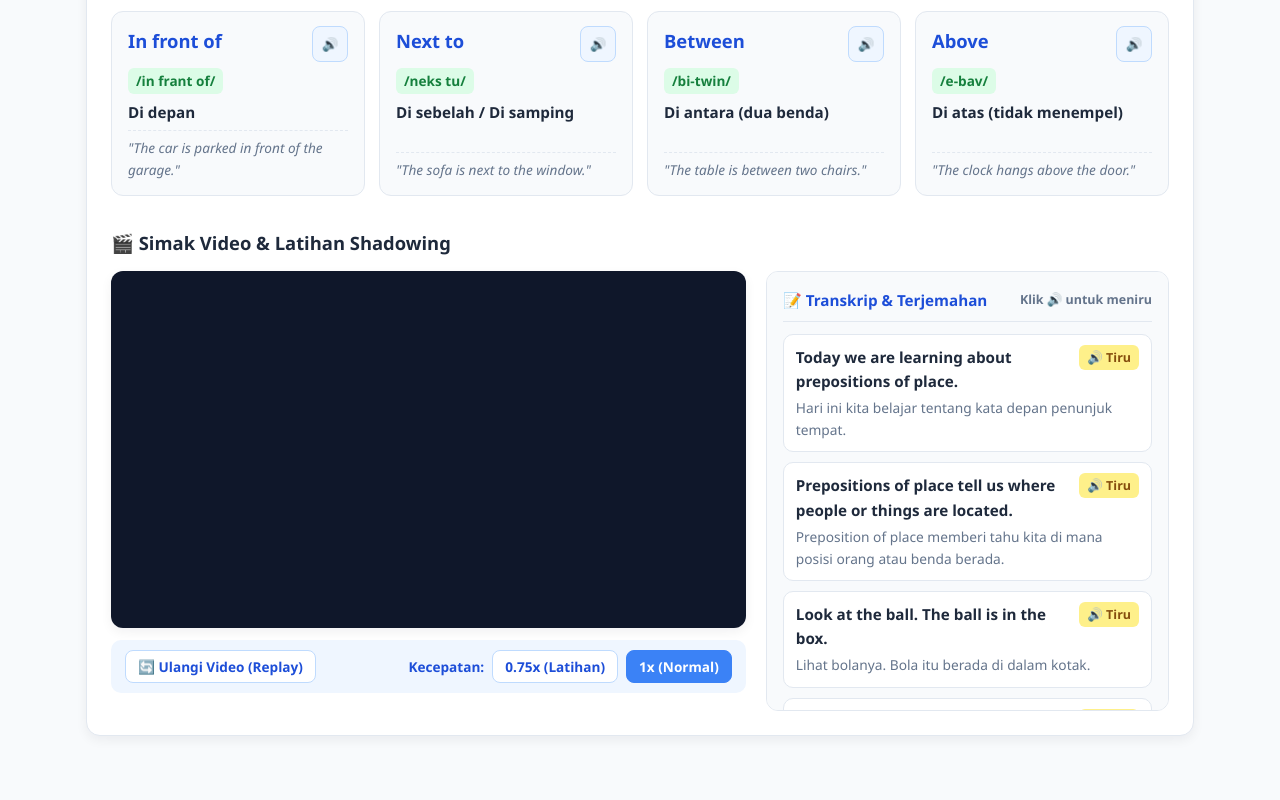
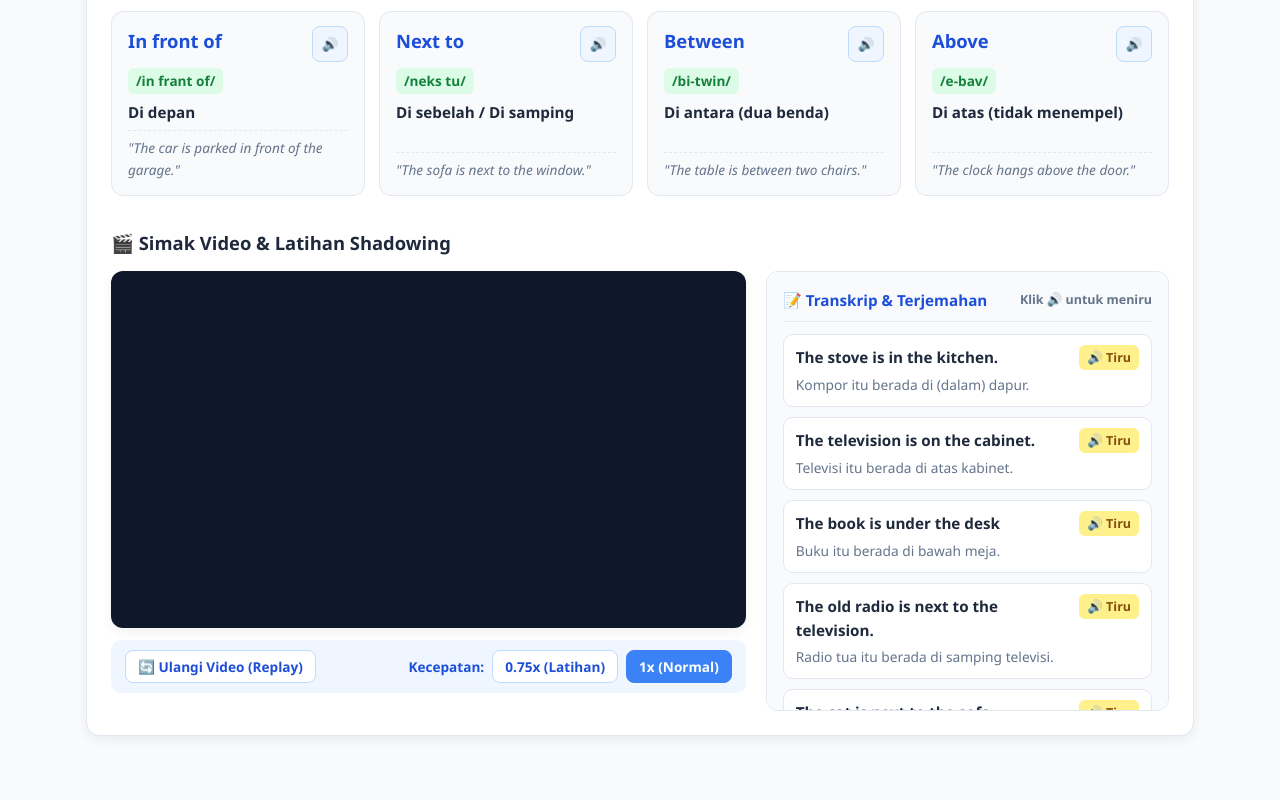
Before and after one commit to rioforchollege-acc/englearn, a plain HTML site: page index.html in a window 1280 px wide. Shown: the part 790-1590 px from the top of the page. Drawn offline with Linux system fonts and the light colour scheme.

Commit message:
update transcript prep of place

```diff
--- a/index.html
+++ b/index.html
@@ -629,14 +629,14 @@
                 { word: "Above", phonetic: "/e-bav/", meaning: "Di atas (tidak menempel)", example: "The clock hangs above the door." }
               ],
               transcript: [
-                { en: "Today we are learning about prepositions of place.", id: "Hari ini kita belajar tentang kata depan penunjuk tempat." },
-                { en: "Prepositions of place tell us where people or things are located.", id: "Preposition of place memberi tahu kita di mana posisi orang atau benda berada." },
-                { en: "Look at the ball. The ball is in the box.", id: "Lihat bolanya. Bola itu berada di dalam kotak." },
-                { en: "Now, the ball is on the box.", id: "Sekarang, bola itu berada di atas kotak." },
-                { en: "Where is the ball now? It is under the box.", id: "Di mana bolanya sekarang? Bolanya berada di bawah kotak." },
-                { en: "The ball is in front of the box, and now it is behind the box.", id: "Bola itu di depan kotak, dan sekarang di belakang kotak." },
-                { en: "When it is at the side, we say the ball is next to the box.", id: "Ketika berada di sisi samping, kita katakan bola itu di sebelah kotak." },
-                { en: "If there are two boxes, the ball is between the boxes.", id: "Jika ada dua kotak, bola itu berada di antara kotak-kotak tersebut." }
+                { en: "The stove is in the kitchen.", id: "Kompor itu berada di (dalam) dapur." },
+                { en: "The television is on the cabinet.", id: "Televisi itu berada di atas kabinet." },
+                { en: "The book is under the desk", id: "Buku itu berada di bawah meja." },
+                { en: "The old radio is next to the television.", id: "Radio tua itu berada di samping televisi." },
+                { en: "The cat is next to the sofa.", id: "Kucing itu berada di samping sofa." },
+                { en: "The door is between the pictures.", id: "Pintu itu berada di antara foto-foto itu." },
+                { en: "The table is in front of the sofa.", id: "Meja itu berada di depan sofa." },
+                { en: "The lamp is above the dining table.", id: "Lampu itu berada di atas meja makan." }
               ]
             }
           ]
```
